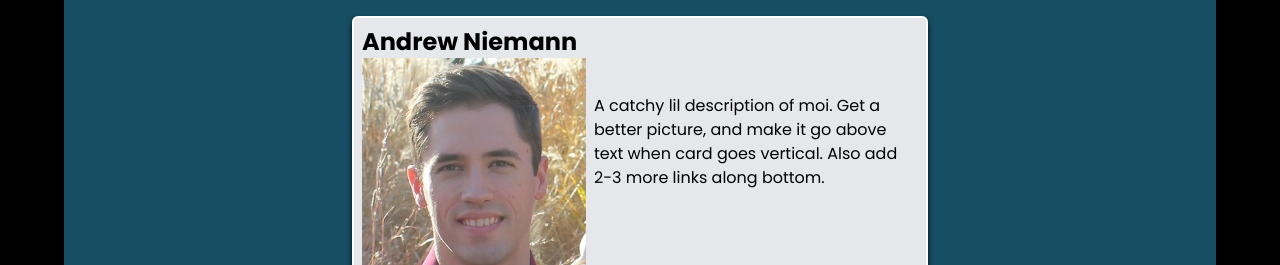
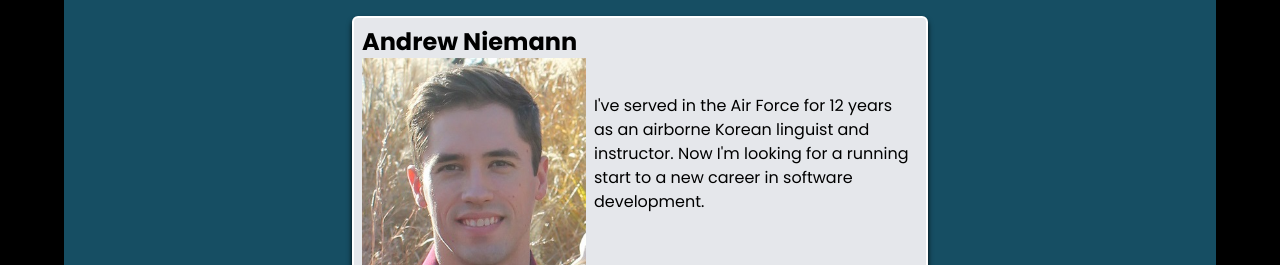
Before and after one commit to andrewniemann14/home-page, a website: page public/index.html in a window 1280 px wide. Shown: the top 265 px of the page. Drawn offline with Linux system fonts and the light colour scheme.

Commit message:
add personal description

```diff
--- a/public/index.html
+++ b/public/index.html
@@ -43,7 +43,7 @@
 
       <!-- Description -->
       <div class="h-56 sm:h-40 mb-2 p-2">
-        <p>A catchy lil description of moi. Get a better picture, and make it go above text when card goes vertical. Also add 2-3 more links along bottom.</p>
+        <p>I've served in the Air Force for 12 years as an airborne Korean linguist and instructor. Now I'm looking for a running start to a new career in software development.</p>
       </div>
     </div>
 
```
